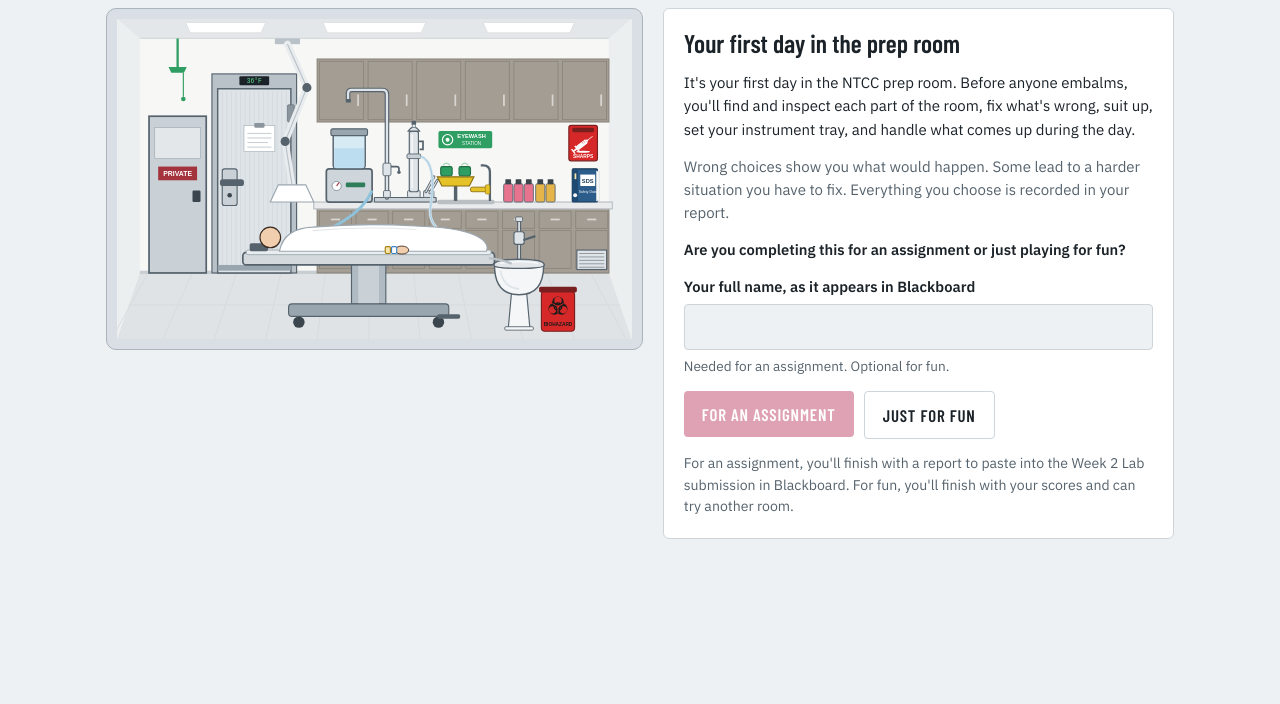
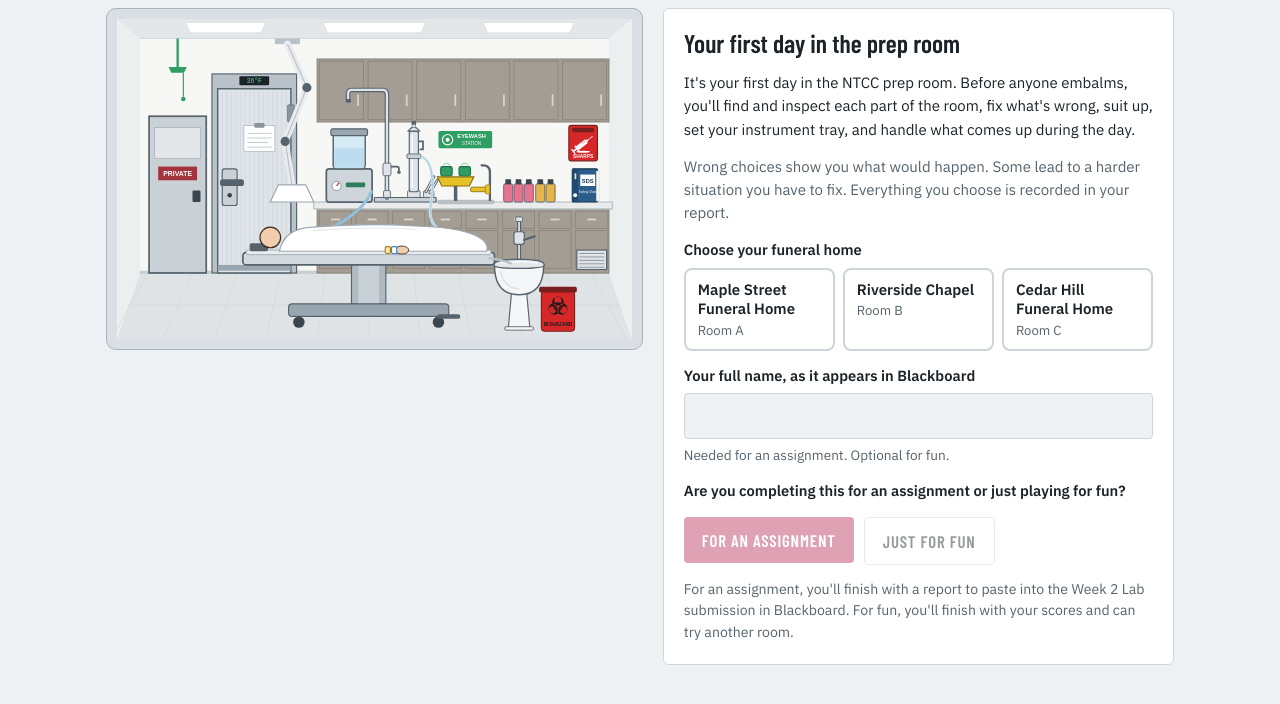
Before and after one commit to ToewsConsulting/Embalming-Simulation-Labs, a plain HTML site: page week02.html in a window 1280 px wide. Shown: the part 130-834 px from the top of the page. Before the commit the page ends 800 px from the top, so only its background shows below. Drawn offline with nearby package versions, Linux system fonts and the light colour scheme.

Commit message:
Let students choose their case at sign-in
Co-Authored-By: Claude Opus 5.5 <noreply@anthropic.com>
Claude-Session: https://claude.ai/code/session_015f8QTBxDtwsenVHFufRQvi

```diff
--- a/sw.js
+++ b/sw.js
@@ -1,4 +1,4 @@
-const CACHE="labs-2026-11-18m";
+const CACHE="labs-2026-11-18n";
 const FILES=["./", "index.html", "week02.html", "week12.html", "manifest.webmanifest", "icon-192.png", "icon-512.png", "icon-maskable-512.png", "apple-touch-icon.png"];
 self.addEventListener("install",e=>{e.waitUntil(caches.open(CACHE).then(c=>c.addAll(FILES)).then(()=>self.skipWaiting()))});
 self.addEventListener("activate",e=>{e.waitUntil(caches.keys().then(ks=>Promise.all(ks.filter(k=>k!==CACHE).map(k=>caches.delete(k)))).then(()=>self.clients.claim()))});
--- a/week02.html
+++ b/week02.html
@@ -253,6 +253,12 @@ body.modal-open{overflow:hidden}
 .dots button.cur{border-color:var(--accent);color:var(--accent)}
 .steps li.nav{cursor:pointer}
 .steps li.nav:hover,.steps li.nav:focus-visible{border-color:var(--accent);color:var(--accent);outline:none}
+.cases{display:grid;grid-template-columns:repeat(auto-fit,minmax(150px,1fr));gap:8px}
+.casepick{display:flex;flex-direction:column;align-items:flex-start;gap:3px;text-align:left;background:var(--surface);color:var(--ink);border:2px solid var(--line);border-radius:8px;padding:10px 12px;line-height:1.3}
+.casepick .cn{font-weight:700}
+.casepick .cd{font-size:.82rem;color:var(--muted)}
+.casepick:hover{border-color:var(--accent)}
+.casepick.on{border-color:var(--accent);background:var(--bg);box-shadow:inset 0 0 0 1px var(--accent)}
 </style>
 
 <div class="wrap">
@@ -743,15 +749,18 @@ function vSign(){
     <p>It's your first day in the NTCC prep room. Before anyone embalms, you'll find and inspect each part of the room, fix what's wrong, suit up, set your instrument tray, and handle what comes up during the day.</p>
     <p class="muted">Wrong choices show you what would happen. Some lead to a harder situation you have to fix. Everything you choose is recorded in your report.</p>
     ${S.mode?`<div class="note warn">You're already working on ${esc(C().home)}. Use the steps at the top to keep going. Choosing an option below starts over and clears your progress.</div>`:""}
+    <div class="stack" style="gap:6px"><span class="qlabel">Choose your funeral home</span><div class="cases" role="radiogroup" aria-label="Choose your funeral home">${CASES.map((cc,i)=>`<button class="casepick${S.pick===i?" on":""}" role="radio" aria-checked="${S.pick===i}" data-pick="${i}"><span class="cn">${esc(cc.home)}</span><span class="cd">Room ${cc.code.slice(-1)}</span></button>`).join("")}</div></div>
+    <div class="stack" style="gap:6px"><label for="nm">Your full name, as it appears in Blackboard</label><input type="text" id="nm" autocomplete="name" value="${esc(S.name.startsWith("Practice ")?"":S.name)}"><span class="muted" style="font-size:.85rem">Needed for an assignment. Optional for fun.</span></div>
     <p class="qlabel">Are you completing this for an assignment or just playing for fun?</p>
-    <div class="stack" style="gap:6px"><label for="nm">Your full name, as it appears in Blackboard</label><input type="text" id="nm" autocomplete="name" value="${esc(S.name.startsWith("Practice ")?"":S.name)}"><span class="muted" style="font-size:.85rem">Needed for an assignment. Optional for fun.</span></div>
-    <div class="row" style="gap:10px;flex-wrap:wrap"><button class="btn" id="go" ${S.name.trim().length<3?"disabled":""}>For an assignment</button><button class="btn ghost" id="fun">Just for fun</button></div>
+    <div class="row" style="gap:10px;flex-wrap:wrap"><button class="btn" id="go" ${S.name.trim().length<3||S.pick==null?"disabled":""}>For an assignment</button><button class="btn ghost" id="fun" ${S.pick==null?"disabled":""}>Just for fun</button></div>
     <p class="muted" style="font-size:.88rem">For an assignment, you'll finish with a report to paste into the Week 2 Lab submission in Blackboard. For fun, you'll finish with your scores and can try another room.</p>
    </div></section>`;
-  const nm=document.getElementById("nm"),go=document.getElementById("go");
-  nm.addEventListener("input",()=>{S.name=nm.value;go.disabled=S.name.trim().length<3});
-  go.onclick=()=>{S.mode="assign";reset(hashName(S.name));S.step=1;render()};
-  document.getElementById("fun").onclick=()=>{S.mode="fun";if(S.name.trim().length<1)S.name="Practice "+Math.floor(Math.random()*1e6);reset(S.name.startsWith("Practice ")?Math.floor(Math.random()*CASES.length):hashName(S.name));S.step=1;render()};
+  const nm=document.getElementById("nm"),go=document.getElementById("go"),fun=document.getElementById("fun");
+  const upd=()=>{go.disabled=S.name.trim().length<3||S.pick==null;fun.disabled=S.pick==null};
+  nm.addEventListener("input",()=>{S.name=nm.value;upd()});
+  app.querySelectorAll("[data-pick]").forEach(b=>b.onclick=()=>{S.pick=+b.dataset.pick;app.querySelectorAll("[data-pick]").forEach(x=>{const on=+x.dataset.pick===S.pick;x.classList.toggle("on",on);x.setAttribute("aria-checked",on)});upd()});
+  go.onclick=()=>{S.mode="assign";reset(S.pick);S.step=1;render()};
+  fun.onclick=()=>{S.mode="fun";if(S.name.trim().length<1)S.name="Practice "+Math.floor(Math.random()*1e6);reset(S.pick);S.step=1;render()};
 }
 const INFO={
  door:{label:"the prep room door",i:"Admittance to the prep room is by authorization only: licensees, registered students and trainees, and officials like the medical examiner. The door locks, carries a private sign, and the room is never a hallway to other parts of the building. (EHTP p. 60; p. 66)"},
@@ -940,7 +949,7 @@ const words=s=>s.trim().split(/\s+/).filter(Boolean).length;
 const MINS={diff:25,feedback:10};
 function reportText(){
   const c=C();const s=scores();const d=new Date();
-  let t=`MRTS 2244 WEEK 2 LAB: PREP ROOM READY\nStudent: ${S.name.trim()}\nCase: ${c.code}, ${c.home}${S.ci===hashName(S.name)?" (assigned case)":" (extra practice case)"}\nCompleted: ${d.toLocaleString()}\n`;
+  let t=`MRTS 2244 WEEK 2 LAB: PREP ROOM READY\nStudent: ${S.name.trim()}\nCase: ${c.code}, ${c.home} (chosen by student)\nCompleted: ${d.toLocaleString()}\n`;
   t+=`SCORES: Found on first click ${s.found1}/${ITEMS.length} (wrong clicks ${s.misses}) | Right call first try ${s.fix1}/${ITEMS.length} | PPE checks ${s.ppe} | Instruments ${s.instFirst}/${TASKS.length} first try | Scenarios ${s.scFirst}/${s.scN} first try | Complications caused ${s.detours}\n\n`;
   t+=`ROOM INSPECTION\n`;S.find.order.forEach((id,n)=>{const it=ITEMS.find(x=>x.id===id);const l=S.find.log[id];const L=choiceList(it);const fin=L.find(o=>o.ok);t+=`${n+1}. ${it.name}: ${isBad(id)?"PROBLEM":"set up correctly"}`;if(l.misses.length)t+=` [clicked ${l.misses.map(m=>ITEMS.find(x=>x.id===m).name).join(", ")} first]`;t+=`\n`;if(isBad(id))t+=`   Fix: ${fin.t}\n`;if(l.fix.length>1)t+=`   Earlier choices: ${l.fix.slice(0,-1).map(j=>L[j].t).join(" | ")}\n`});
   t+=`\nPPE: ${PPE.filter(x=>x.need===1||(x.need==="eye"&&S.ppe.sel.includes(x.id))).map(x=>x.n).join(", ")}\n`;S.ppe.log.slice(0,-1).forEach((l,i)=>{t+=`   Check ${i+1}: missing ${l.missing.length} item(s)${l.extra.length?`; also chose ${l.extra.join(", ")}`:""}\n`});
```
Also changed, not shown: week12.html (+14 -5 lines).
